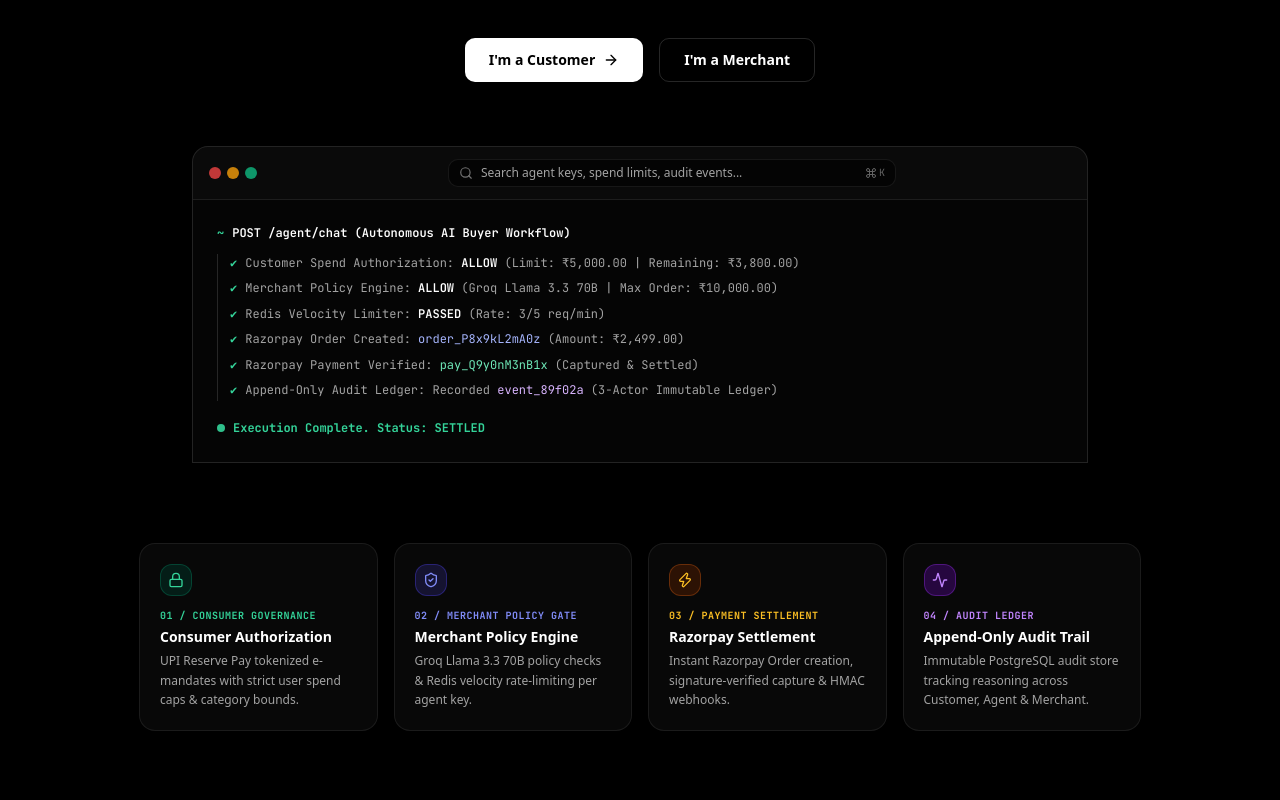
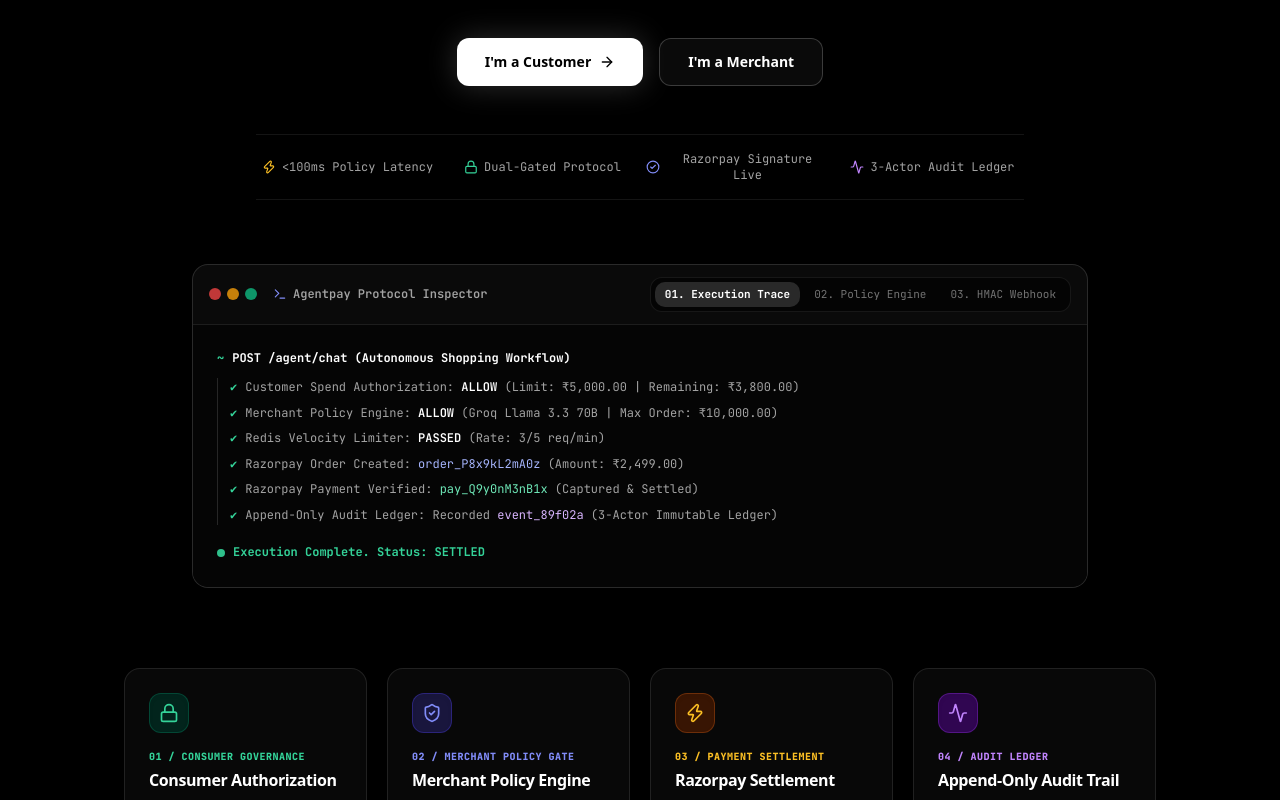
Before and after one commit to prempatel-ai/buildathon, a Next.js app in the folder frontend/: page / in a window 1280 px wide. Shown: the part 720-1520 px from the top of the page. Built offline with nearby package versions, Linux system fonts and the light colour scheme.

Commit message:
feat: upgrade modern landing hero with interactive code tabs, ambient radial spotlight, and micro trust metrics

```diff
--- a/frontend/components/ui/modern-landing-hero.tsx
+++ b/frontend/components/ui/modern-landing-hero.tsx
@@ -2,11 +2,27 @@
 
 import React, { useState, useEffect } from 'react';
 import Link from 'next/link';
-import { ArrowRight, ChevronRight, Command, Search, ShieldCheck, Zap, Lock, Activity } from 'lucide-react';
+import {
+  ArrowRight,
+  ChevronRight,
+  Command,
+  Search,
+  ShieldCheck,
+  Zap,
+  Lock,
+  Activity,
+  Terminal,
+  Code2,
+  CheckCircle2,
+  Cpu,
+  Layers,
+  Sparkles
+} from 'lucide-react';
 import CommandSearchModal from '@/components/CommandSearchModal';
 
 export function ModernLandingHero() {
   const [searchOpen, setSearchOpen] = useState(false);
+  const [activeTab, setActiveTab] = useState<'trace' | 'policy' | 'webhook'>('trace');
 
   // Global ⌘K / Ctrl+K keyboard shortcut listener
   useEffect(() => {
@@ -21,22 +37,28 @@
   }, []);
 
   return (
-    <section className="relative flex min-h-screen w-full flex-col items-center bg-black font-sans text-white selection:bg-white selection:text-black pb-24">
+    <section className="relative flex min-h-screen w-full flex-col items-center bg-black font-sans text-white selection:bg-white selection:text-black pb-28 overflow-hidden">
       {/*
-        Ultra-minimal Dark Navigation Header
+        1. Ambient Spotlight & Grid Backdrop
       */}
-      <header className="fixed top-0 z-40 w-full border-b border-white/[0.08] bg-black/80 backdrop-blur-md">
+      <div className="absolute inset-0 -z-10 bg-[radial-gradient(ellipse_80%_80%_at_50%_-20%,rgba(99,102,241,0.18),rgba(0,0,0,0))]" />
+      <div className="absolute inset-0 -z-10 bg-[linear-gradient(to_right,rgba(255,255,255,0.03)_1px,transparent_1px),linear-gradient(to_bottom,rgba(255,255,255,0.03)_1px,transparent_1px)] bg-[size:4rem_4rem] [mask-image:radial-gradient(ellipse_60%_50%_at_50%_0%,#000_70%,transparent_100%)]" />
+
+      {/*
+        2. Sleek Dark Header Navbar
+      */}
+      <header className="fixed top-0 z-40 w-full border-b border-white/[0.08] bg-black/70 backdrop-blur-xl">
         <div className="mx-auto flex h-16 max-w-7xl items-center justify-between px-6">
           {/* Brand */}
           <div className="flex items-center space-x-3">
             <Link href="/" className="flex items-center space-x-2.5 group">
-              <div className="flex h-7 w-7 items-center justify-center rounded-lg bg-white font-mono text-xs font-black text-black transition-colors group-hover:bg-neutral-200">
+              <div className="flex h-7 w-7 items-center justify-center rounded-lg bg-white font-mono text-xs font-black text-black transition-transform group-hover:scale-105">
                 AP
               </div>
               <span className="text-sm font-black tracking-tight text-white">Agentpay</span>
             </Link>
-            <span className="font-mono text-xs text-neutral-600">/</span>
-            <span className="font-mono text-xs font-bold uppercase tracking-wider text-neutral-400">
+            <span className="font-mono text-xs text-neutral-700">/</span>
+            <span className="font-mono text-[11px] font-bold uppercase tracking-wider text-neutral-400">
               Razorpay AI Protocol
             </span>
           </div>
@@ -45,10 +67,10 @@
           <div className="flex items-center space-x-3">
             <button
               onClick={() => setSearchOpen(true)}
-              className="flex items-center space-x-2 rounded-lg border border-white/[0.12] bg-white/[0.04] px-3 py-1.5 text-xs font-medium text-neutral-400 transition-colors hover:bg-white/[0.08] hover:text-white select-none"
+              className="flex items-center space-x-2 rounded-xl border border-white/[0.12] bg-white/[0.04] px-3 py-1.5 text-xs font-medium text-neutral-400 transition-all hover:border-white/30 hover:bg-white/[0.08] hover:text-white select-none shadow-2xs"
             >
               <Search className="h-3.5 w-3.5 text-neutral-400" />
-              <span className="hidden sm:inline">Search app...</span>
+              <span className="hidden sm:inline">Search protocol...</span>
               <kbd className="rounded border border-white/20 bg-neutral-900 px-1.5 py-0.5 font-mono text-[10px] font-bold text-neutral-300">
                 ⌘K
               </kbd>
@@ -56,13 +78,13 @@
 
             <Link
               href="/customer/chat"
-              className="rounded-lg bg-white px-3.5 py-1.5 text-xs font-extrabold text-black transition-colors hover:bg-neutral-200"
+              className="rounded-xl bg-white px-3.5 py-1.5 text-xs font-extrabold text-black transition-all hover:bg-neutral-200 active:scale-95 shadow-xs"
             >
               Consumer Chat AI
             </Link>
             <Link
               href="/login"
-              className="rounded-lg border border-white/[0.15] bg-transparent px-3.5 py-1.5 text-xs font-bold text-white transition-colors hover:bg-white/[0.08]"
+              className="rounded-xl border border-white/[0.15] bg-transparent px-3.5 py-1.5 text-xs font-bold text-white transition-all hover:bg-white/[0.08] active:scale-95"
             >
               Merchant Sign In
             </Link>
@@ -71,78 +93,131 @@
       </header>
 
       {/* Main Hero Container */}
-      <main className="z-10 flex w-full max-w-[1050px] flex-col items-center px-6 pt-32 text-center md:pt-40">
-        {/* Pill Badge */}
+      <main className="z-10 flex w-full max-w-[1080px] flex-col items-center px-6 pt-32 text-center md:pt-40">
+
+        {/* Glowing Pill Badge */}
         <Link
           href="/health"
-          className="group mb-8 flex cursor-pointer items-center gap-2 rounded-full border border-white/[0.12] bg-white/[0.03] py-1.5 pl-1.5 pr-3 text-xs font-medium text-neutral-400 backdrop-blur-md transition-colors hover:bg-white/[0.06]"
+          className="group mb-8 inline-flex cursor-pointer items-center gap-2.5 rounded-full border border-white/10 bg-white/[0.03] p-1.5 pr-4 text-xs font-medium text-neutral-300 backdrop-blur-xl transition-all hover:border-white/25 hover:bg-white/[0.06] hover:shadow-[0_0_20px_rgba(255,255,255,0.08)]"
         >
-          <span className="rounded-full bg-white px-2 py-0.5 font-mono text-[10px] font-bold uppercase tracking-widest text-black">
+          <span className="flex items-center gap-1.5 rounded-full bg-white px-2.5 py-0.5 font-mono text-[10px] font-black uppercase tracking-widest text-black">
+            <span className="h-1.5 w-1.5 rounded-full bg-emerald-600 animate-pulse" />
             PROTOCOL
           </span>
-          <span className="font-mono">Razorpay AI Protocol v1.0</span>
-          <ChevronRight className="h-3.5 w-3.5 text-neutral-500 transition-transform group-hover:translate-x-0.5" />
+          <span className="font-mono text-xs">Razorpay AI Protocol v1.0 Active</span>
+          <ChevronRight className="h-3.5 w-3.5 text-neutral-500 transition-transform group-hover:translate-x-1" />
         </Link>
 
         {/* Headline */}
-        <h1 className="mb-6 max-w-4xl text-balance text-5xl font-medium tracking-tighter text-white sm:text-7xl lg:text-8xl">
+        <h1 className="mb-6 max-w-4xl text-balance bg-gradient-to-b from-white via-white/95 to-neutral-500 bg-clip-text text-5xl font-extrabold tracking-tighter text-transparent sm:text-7xl lg:text-8xl leading-[1.05]">
           AI agents shop for you. <br />
-          <span className="text-neutral-500">Gated. Authorized. Audited.</span>
+          <span className="bg-gradient-to-r from-indigo-300 via-neutral-400 to-neutral-600 bg-clip-text text-transparent">
+            Gated. Authorized. Audited.
+          </span>
         </h1>
 
         {/* Subtitle */}
-        <p className="mx-auto mb-10 max-w-[660px] text-balance text-base leading-relaxed text-neutral-400 sm:text-lg">
+        <p className="mx-auto mb-10 max-w-[680px] text-balance text-base leading-relaxed text-neutral-400 sm:text-lg font-normal">
           The first dual-gated commerce infrastructure connecting autonomous AI buyer agents with Razorpay payments. Consumer spend bounds &bull; Merchant policy enforcement &bull; Append-only audit trail.
         </p>
 
         {/* Call to Actions */}
-        <div className="flex w-full flex-col items-center justify-center gap-4 sm:flex-row">
+        <div className="flex w-full flex-col items-center justify-center gap-4 sm:flex-row mb-12">
           <Link
             href="/customer/chat"
-            className="flex h-11 w-full items-center justify-center gap-2 rounded-md bg-white px-6 text-sm font-semibold text-black transition-all hover:bg-neutral-200 active:scale-[0.98] sm:w-auto"
+            className="group relative flex h-12 w-full items-center justify-center gap-2 rounded-xl bg-white px-7 text-sm font-black text-black transition-all hover:bg-neutral-100 active:scale-[0.98] sm:w-auto shadow-[0_0_30px_rgba(255,255,255,0.18)]"
           >
-            I'm a Customer
-            <ArrowRight className="h-4 w-4" />
+            <span>I'm a Customer</span>
+            <ArrowRight className="h-4 w-4 transition-transform group-hover:translate-x-1" />
           </Link>
+
           <Link
             href="/login"
-            className="flex h-11 w-full items-center justify-center rounded-md border border-white/[0.15] bg-transparent px-6 text-sm font-semibold text-white transition-all hover:bg-white/[0.08] active:scale-[0.98] sm:w-auto"
+            className="flex h-12 w-full items-center justify-center gap-2 rounded-xl border border-white/20 bg-white/[0.04] px-7 text-sm font-bold text-white backdrop-blur-md transition-all hover:border-white/40 hover:bg-white/[0.08] active:scale-[0.98] sm:w-auto"
           >
-            I'm a Merchant
+            <span>I'm a Merchant</span>
           </Link>
         </div>
 
-        {/* Mock UI Component / Bento Terminal Window */}
-        <div className="mt-16 w-full max-w-4xl rounded-t-2xl border border-white/[0.12] bg-[#050505] shadow-2xl overflow-hidden text-left">
-          {/* Mock Window Titlebar */}
-          <div className="flex items-center gap-4 border-b border-white/[0.08] bg-white/[0.02] px-4 py-3">
-            <div className="flex gap-1.5">
+        {/* Micro Metric Trust Highlights */}
+        <div className="grid grid-cols-2 sm:grid-cols-4 gap-3 max-w-3xl w-full text-center border-y border-white/[0.08] py-4 mb-16 font-mono text-xs text-neutral-400">
+          <div className="flex items-center justify-center gap-1.5">
+            <Zap className="h-3.5 w-3.5 text-amber-400 shrink-0" />
+            <span>&lt;100ms Policy Latency</span>
+          </div>
+          <div className="flex items-center justify-center gap-1.5">
+            <Lock className="h-3.5 w-3.5 text-emerald-400 shrink-0" />
+            <span>Dual-Gated Protocol</span>
+          </div>
+          <div className="flex items-center justify-center gap-1.5">
+            <CheckCircle2 className="h-3.5 w-3.5 text-indigo-400 shrink-0" />
+            <span>Razorpay Signature Live</span>
+          </div>
+          <div className="flex items-center justify-center gap-1.5">
+            <Activity className="h-3.5 w-3.5 text-purple-400 shrink-0" />
+            <span>3-Actor Audit Ledger</span>
+          </div>
+        </div>
+
+        {/* Interactive Bento Terminal / Developer Inspector */}
+        <div className="w-full max-w-4xl rounded-2xl border border-white/15 bg-[#050505] shadow-[0_0_50px_rgba(0,0,0,0.8)] overflow-hidden text-left backdrop-blur-2xl">
+          {/* Window Header */}
+          <div className="flex items-center justify-between border-b border-white/[0.08] bg-white/[0.02] px-4 py-3">
+            <div className="flex items-center space-x-2">
+              <div className="flex gap-1.5 mr-2">
                 <div className="h-3 w-3 rounded-full bg-red-500/80" />
                 <div className="h-3 w-3 rounded-full bg-amber-500/80" />
                 <div className="h-3 w-3 rounded-full bg-emerald-500/80" />
               </div>
+              <span className="font-mono text-xs font-semibold text-neutral-400 flex items-center gap-1.5">
+                <Terminal className="h-3.5 w-3.5 text-indigo-400" />
+                <span>Agentpay Protocol Inspector</span>
+              </span>
+            </div>
 
-            {/* Mock Command Palette */}
+            {/* Interactive View Tabs */}
+            <div className="flex items-center space-x-1 bg-black/60 p-1 rounded-lg border border-white/[0.08] text-[11px] font-mono">
               <button
-              onClick={() => setSearchOpen(true)}
-              className="mx-auto flex h-7 w-full max-w-md items-center gap-2 rounded-md border border-white/[0.08] bg-black/60 px-2.5 text-xs text-neutral-400 hover:border-white/20 transition-colors"
+                onClick={() => setActiveTab('trace')}
+                className={`px-2.5 py-1 rounded-md transition-all ${
+                  activeTab === 'trace'
+                    ? 'bg-white/15 text-white font-bold'
+                    : 'text-neutral-500 hover:text-neutral-300'
+                }`}
               >
-              <Search className="h-3.5 w-3.5 text-neutral-500" />
-              <span>Search agent keys, spend limits, audit events...</span>
-              <div className="ml-auto flex items-center gap-0.5 opacity-60 font-mono text-[10px]">
-                <Command className="h-3 w-3" />
-                <span>K</span>
-              </div>
+                01. Execution Trace
+              </button>
+              <button
+                onClick={() => setActiveTab('policy')}
+                className={`px-2.5 py-1 rounded-md transition-all ${
+                  activeTab === 'policy'
+                    ? 'bg-white/15 text-white font-bold'
+                    : 'text-neutral-500 hover:text-neutral-300'
+                }`}
+              >
+                02. Policy Engine
+              </button>
+              <button
+                onClick={() => setActiveTab('webhook')}
+                className={`px-2.5 py-1 rounded-md transition-all ${
+                  activeTab === 'webhook'
+                    ? 'bg-white/15 text-white font-bold'
+                    : 'text-neutral-500 hover:text-neutral-300'
+                }`}
+              >
+                03. HMAC Webhook
               </button>
             </div>
-
-          {/* Terminal / Live Execution Log Mock */}
-          <div className="p-6 font-mono text-xs leading-relaxed text-neutral-300 space-y-2.5 bg-[#050505] overflow-x-auto">
-            <div className="flex items-center gap-2 text-white font-semibold">
-              <span className="text-emerald-400">~</span>
-              <span>POST /agent/chat (Autonomous AI Buyer Workflow)</span>
           </div>
 
+          {/* Interactive Code Window Content */}
+          <div className="p-6 font-mono text-xs leading-relaxed text-neutral-300 min-h-[220px] bg-[#050505] overflow-x-auto">
+            {activeTab === 'trace' && (
+              <div className="space-y-2.5 animate-fade-in">
+                <div className="flex items-center gap-2 text-white font-bold">
+                  <span className="text-emerald-400">~</span>
+                  <span>POST /agent/chat (Autonomous Shopping Workflow)</span>
+                </div>
                 <div className="space-y-1.5 text-neutral-400 pl-3 border-l border-neutral-800">
                   <p className="flex items-center gap-2">
                     <span className="text-emerald-400 font-bold">✔</span>
@@ -169,64 +244,99 @@
                     <span>Append-Only Audit Ledger: Recorded <span className="text-purple-300">event_89f02a</span> (3-Actor Immutable Ledger)</span>
                   </p>
                 </div>
-
                 <div className="pt-2 flex items-center gap-2">
                   <div className="h-2 w-2 rounded-full bg-emerald-400 animate-pulse" />
                   <span className="text-emerald-400 font-bold">Execution Complete. Status: SETTLED</span>
                 </div>
               </div>
+            )}
+
+            {activeTab === 'policy' && (
+              <div className="space-y-2 animate-fade-in text-neutral-300">
+                <p className="text-neutral-500">// Groq Llama 3.3 70B Bounded Policy Check</p>
+                <p><span className="text-purple-400">const</span> decision = <span className="text-purple-400">await</span> PolicyEngine.evaluate({`{`}</p>
+                <p className="pl-4">merchant_id: <span className="text-emerald-300">"m_boat_store"</span>,</p>
+                <p className="pl-4">proposed_item: <span className="text-emerald-300">"boAt Rockerz 450"</span>,</p>
+                <p className="pl-4">price: <span className="text-amber-300">1200.00</span>,</p>
+                <p className="pl-4">max_allowed_price: <span className="text-amber-300">10000.00</span></p>
+                <p>{`}`});</p>
+                <p className="text-emerald-400 font-bold">// Response: {`{ decision: "ALLOW", latency_ms: 68, engine: "groq-llama-3.3-70b" }`}</p>
+              </div>
+            )}
+
+            {activeTab === 'webhook' && (
+              <div className="space-y-2 animate-fade-in text-neutral-300">
+                <p className="text-neutral-500">// HMAC SHA-256 Signed Event Payload</p>
+                <p className="text-indigo-400">POST https://merchant-store.com/api/webhooks/agentpay</p>
+                <p className="text-neutral-400">X-Agentpay-Signature: t=1772390123,v1=9f8a7b6c5d4e3f2a1b0c9d8e7f6a5b4c</p>
+                <pre className="text-emerald-300 p-2 bg-black/60 rounded border border-white/10 mt-1">
+{`{
+  "event": "payment.settled",
+  "payment_id": "pay_Q9y0nM3nB1x",
+  "order_id": "order_P8x9kL2mA0z",
+  "amount": 2499.00,
+  "status": "settled"
+}`}
+                </pre>
+              </div>
+            )}
+          </div>
         </div>
 
-        {/* 4 Governance Pillars Cards Section */}
-        <div className="mt-20 w-full grid grid-cols-1 sm:grid-cols-2 lg:grid-cols-4 gap-4 text-left">
-          <div className="rounded-2xl border border-white/[0.08] bg-[#080808] p-5 transition-all hover:border-white/[0.2]">
-            <div className="mb-3 flex h-8 w-8 items-center justify-center rounded-lg bg-emerald-950/60 text-emerald-400 border border-emerald-800/60">
-              <Lock className="h-4 w-4" />
+        {/* 4 Governance Pillars Section Cards */}
+        <div className="mt-20 w-full grid grid-cols-1 sm:grid-cols-2 lg:grid-cols-4 gap-5 text-left">
+          {/* Pillar 1 */}
+          <div className="group relative rounded-2xl border border-white/10 bg-[#080808] p-6 transition-all duration-300 hover:-translate-y-1 hover:border-white/30 hover:shadow-[0_0_30px_rgba(16,185,129,0.1)]">
+            <div className="mb-4 flex h-10 w-10 items-center justify-center rounded-xl bg-emerald-950/80 text-emerald-400 border border-emerald-800/60 shadow-inner group-hover:scale-105 transition-transform">
+              <Lock className="h-5 w-5" />
             </div>
-            <div className="font-mono text-[10px] font-bold uppercase tracking-wider text-emerald-400 mb-1">
+            <div className="font-mono text-[10px] font-black uppercase tracking-wider text-emerald-400 mb-1">
               01 / CONSUMER GOVERNANCE
             </div>
-            <h3 className="text-sm font-bold text-white mb-1">Consumer Authorization</h3>
-            <p className="text-xs text-neutral-400 leading-relaxed">
-              UPI Reserve Pay tokenized e-mandates with strict user spend caps & category bounds.
+            <h3 className="text-base font-extrabold text-white mb-2 tracking-tight">Consumer Authorization</h3>
+            <p className="text-xs text-neutral-400 leading-relaxed font-normal">
+              UPI Reserve Pay tokenized e-mandates with strict user-defined spend caps & category restrictions.
             </p>
           </div>
 
-          <div className="rounded-2xl border border-white/[0.08] bg-[#080808] p-5 transition-all hover:border-white/[0.2]">
-            <div className="mb-3 flex h-8 w-8 items-center justify-center rounded-lg bg-indigo-950/60 text-indigo-400 border border-indigo-800/60">
-              <ShieldCheck className="h-4 w-4" />
+          {/* Pillar 2 */}
+          <div className="group relative rounded-2xl border border-white/10 bg-[#080808] p-6 transition-all duration-300 hover:-translate-y-1 hover:border-white/30 hover:shadow-[0_0_30px_rgba(99,102,241,0.1)]">
+            <div className="mb-4 flex h-10 w-10 items-center justify-center rounded-xl bg-indigo-950/80 text-indigo-400 border border-indigo-800/60 shadow-inner group-hover:scale-105 transition-transform">
+              <ShieldCheck className="h-5 w-5" />
             </div>
-            <div className="font-mono text-[10px] font-bold uppercase tracking-wider text-indigo-400 mb-1">
+            <div className="font-mono text-[10px] font-black uppercase tracking-wider text-indigo-400 mb-1">
               02 / MERCHANT POLICY GATE
             </div>
-            <h3 className="text-sm font-bold text-white mb-1">Merchant Policy Engine</h3>
-            <p className="text-xs text-neutral-400 leading-relaxed">
+            <h3 className="text-base font-extrabold text-white mb-2 tracking-tight">Merchant Policy Engine</h3>
+            <p className="text-xs text-neutral-400 leading-relaxed font-normal">
               Groq Llama 3.3 70B policy checks & Redis velocity rate-limiting per agent key.
             </p>
           </div>
 
-          <div className="rounded-2xl border border-white/[0.08] bg-[#080808] p-5 transition-all hover:border-white/[0.2]">
-            <div className="mb-3 flex h-8 w-8 items-center justify-center rounded-lg bg-amber-950/60 text-amber-400 border border-amber-800/60">
-              <Zap className="h-4 w-4" />
+          {/* Pillar 3 */}
+          <div className="group relative rounded-2xl border border-white/10 bg-[#080808] p-6 transition-all duration-300 hover:-translate-y-1 hover:border-white/30 hover:shadow-[0_0_30px_rgba(245,158,11,0.1)]">
+            <div className="mb-4 flex h-10 w-10 items-center justify-center rounded-xl bg-amber-950/80 text-amber-400 border border-amber-800/60 shadow-inner group-hover:scale-105 transition-transform">
+              <Zap className="h-5 w-5" />
             </div>
-            <div className="font-mono text-[10px] font-bold uppercase tracking-wider text-amber-400 mb-1">
+            <div className="font-mono text-[10px] font-black uppercase tracking-wider text-amber-400 mb-1">
               03 / PAYMENT SETTLEMENT
             </div>
-            <h3 className="text-sm font-bold text-white mb-1">Razorpay Settlement</h3>
-            <p className="text-xs text-neutral-400 leading-relaxed">
+            <h3 className="text-base font-extrabold text-white mb-2 tracking-tight">Razorpay Settlement</h3>
+            <p className="text-xs text-neutral-400 leading-relaxed font-normal">
               Instant Razorpay Order creation, signature-verified capture & HMAC webhooks.
             </p>
           </div>
 
-          <div className="rounded-2xl border border-white/[0.08] bg-[#080808] p-5 transition-all hover:border-white/[0.2]">
-            <div className="mb-3 flex h-8 w-8 items-center justify-center rounded-lg bg-purple-950/60 text-purple-400 border border-purple-800/60">
-              <Activity className="h-4 w-4" />
+          {/* Pillar 4 */}
+          <div className="group relative rounded-2xl border border-white/10 bg-[#080808] p-6 transition-all duration-300 hover:-translate-y-1 hover:border-white/30 hover:shadow-[0_0_30px_rgba(168,85,247,0.1)]">
+            <div className="mb-4 flex h-10 w-10 items-center justify-center rounded-xl bg-purple-950/80 text-purple-400 border border-purple-800/60 shadow-inner group-hover:scale-105 transition-transform">
+              <Activity className="h-5 w-5" />
             </div>
-            <div className="font-mono text-[10px] font-bold uppercase tracking-wider text-purple-400 mb-1">
+            <div className="font-mono text-[10px] font-black uppercase tracking-wider text-purple-400 mb-1">
               04 / AUDIT LEDGER
             </div>
-            <h3 className="text-sm font-bold text-white mb-1">Append-Only Audit Trail</h3>
-            <p className="text-xs text-neutral-400 leading-relaxed">
+            <h3 className="text-base font-extrabold text-white mb-2 tracking-tight">Append-Only Audit Trail</h3>
+            <p className="text-xs text-neutral-400 leading-relaxed font-normal">
               Immutable PostgreSQL audit store tracking reasoning across Customer, Agent & Merchant.
             </p>
           </div>
```
Lines whose indentation alone changed are shown as unchanged.
